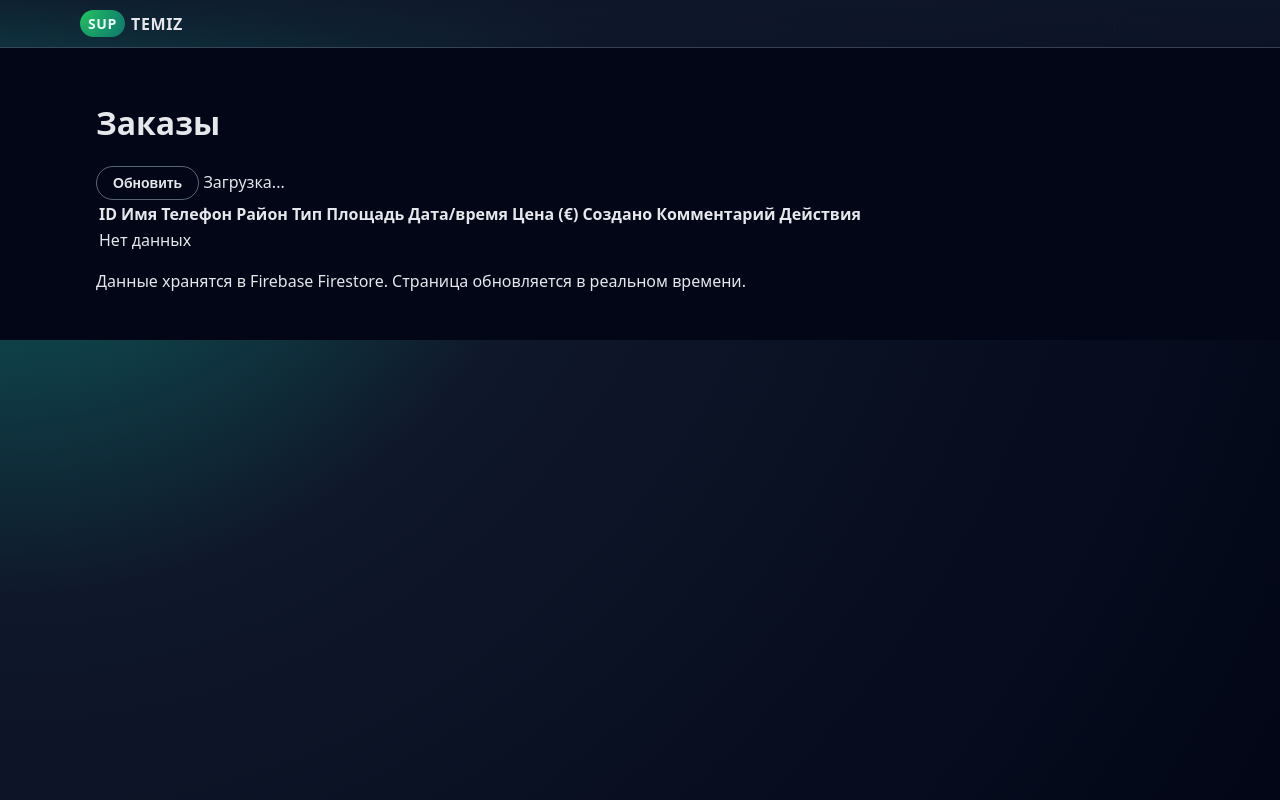
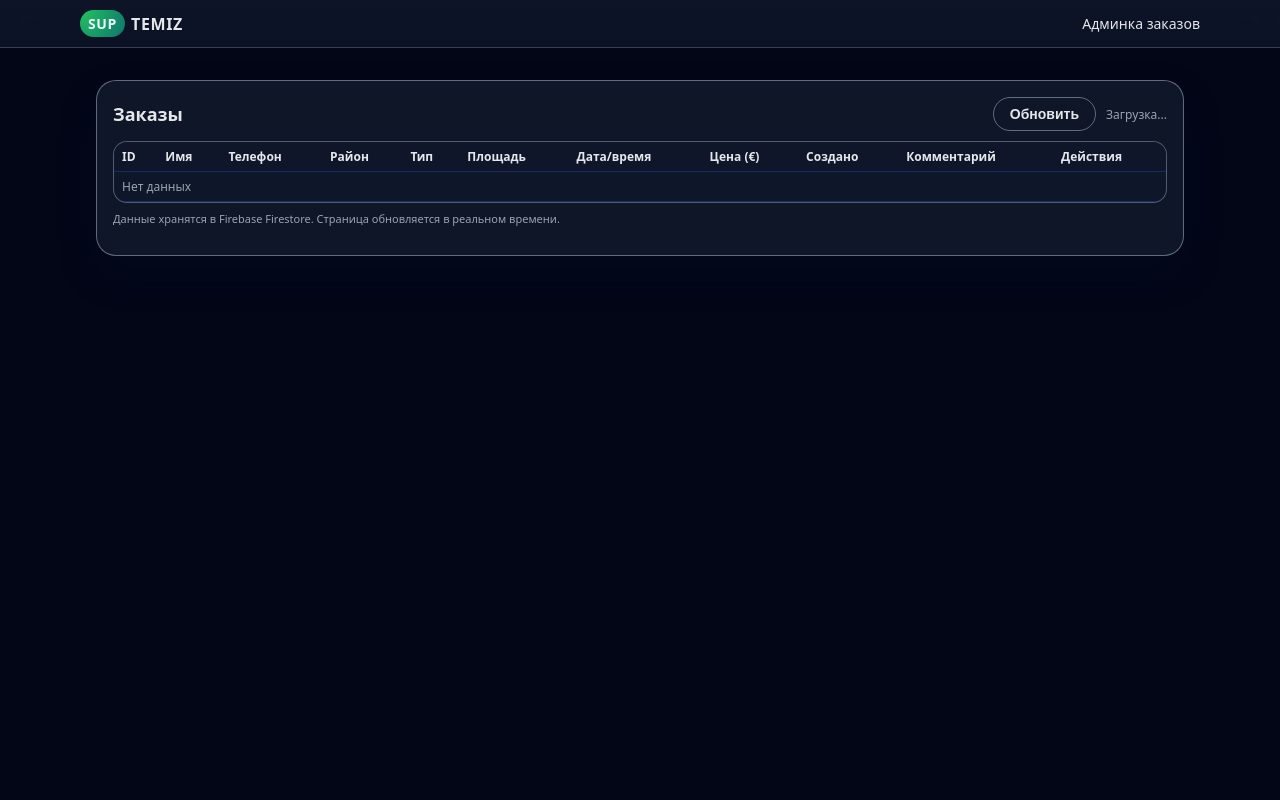
Before and after one commit to Roman-Koval/suptemiz-v2, a plain HTML site: page admin.html in a window 1280 px wide. Drawn offline with Linux system fonts and the light colour scheme; a script that the page names is missing.

Commit message:
Enhance styles for header and admin components
Added styles for header, language select, and admin panel.

```diff
--- a/assets/css/styles.css
+++ b/assets/css/styles.css
@@ -131,6 +131,28 @@ body {
   font-size: 24px;
 }
 
+.header__right {
+  display: flex;
+  align-items: center;
+  gap: 8px;
+}
+
+/* Language select */
+
+.lang-select {
+  border-radius: 999px;
+  border: 1px solid rgba(148, 163, 184, 0.6);
+  background: rgba(15, 23, 42, 0.9);
+  color: #e5e7eb;
+  padding: 4px 10px;
+  font-size: 13px;
+}
+
+.header__install-btn {
+  font-size: 12px;
+  padding-inline: 10px;
+}
+
 /* Hero */
 
 .hero {
@@ -146,7 +168,7 @@ body {
 }
 
 .hero__content h1 {
-  font-size: 34px;
+  font-size: 32px;
   line-height: 1.1;
   margin: 0 0 14px;
 }
@@ -269,10 +291,6 @@ body {
   margin: 0 0 10px;
   font-size: 14px;
   color: #cbd5f5;
-}
-
-.card--pricing {
-  text-align: left;
 }
 
 .card--pricing .card__price {
@@ -632,7 +650,7 @@ body {
   cursor: pointer;
 }
 
-/* Misc */
+/* Links */
 
 a {
   color: #38bdf8;
@@ -640,6 +658,96 @@ a {
 
 a:hover {
   color: #e0f2fe;
+}
+
+/* Admin */
+
+.admin-body {
+  background: radial-gradient(circle at top, #020617, #020617 60%);
+}
+
+.admin-header-title {
+  color: #e5e7eb;
+  font-size: 14px;
+}
+
+.admin-panel {
+  background: rgba(15, 23, 42, 0.96);
+  border-radius: 20px;
+  padding: 16px 16px 18px;
+  border: 1px solid rgba(148, 163, 184, 0.6);
+  box-shadow: var(--shadow-soft);
+  color: #e5e7eb;
+}
+
+.admin-panel__top {
+  display: flex;
+  justify-content: space-between;
+  align-items: center;
+  margin-bottom: 10px;
+}
+
+.admin-panel__top h1 {
+  margin: 0;
+  font-size: 18px;
+}
+
+.admin-panel__controls {
+  display: flex;
+  align-items: center;
+  gap: 10px;
+}
+
+.admin-status {
+  font-size: 12px;
+  color: #9ca3af;
+}
+
+.admin-table-wrapper {
+  overflow-x: auto;
+  border-radius: 14px;
+  border: 1px solid rgba(148, 163, 184, 0.5);
+  background: rgba(15, 23, 42, 0.9);
+}
+
+.admin-table {
+  width: 100%;
+  border-collapse: collapse;
+  font-size: 12px;
+  color: #e5e7eb;
+}
+
+.admin-table th,
+.admin-table td {
+  padding: 6px 8px;
+  border-bottom: 1px solid rgba(30, 64, 175, 0.5);
+  text-align: left;
+  vertical-align: top;
+}
+
+.admin-table th {
+  background: rgba(15, 23, 42, 0.95);
+  font-weight: 600;
+  white-space: nowrap;
+}
+
+.admin-table tr:nth-child(even) td {
+  background: rgba(15, 23, 42, 0.85);
+}
+
+.admin-table tr:hover td {
+  background: rgba(30, 64, 175, 0.4);
+}
+
+.admin-empty {
+  text-align: center;
+  color: #9ca3af;
+}
+
+.admin-note {
+  margin-top: 8px;
+  font-size: 11px;
+  color: #9ca3af;
 }
 
 /* Responsive */
```
